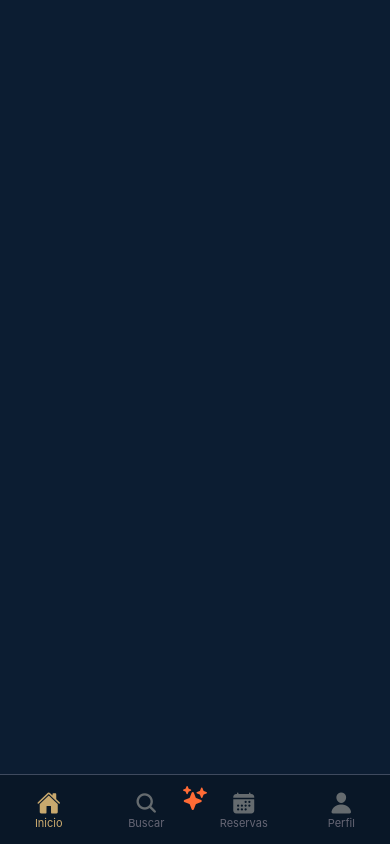
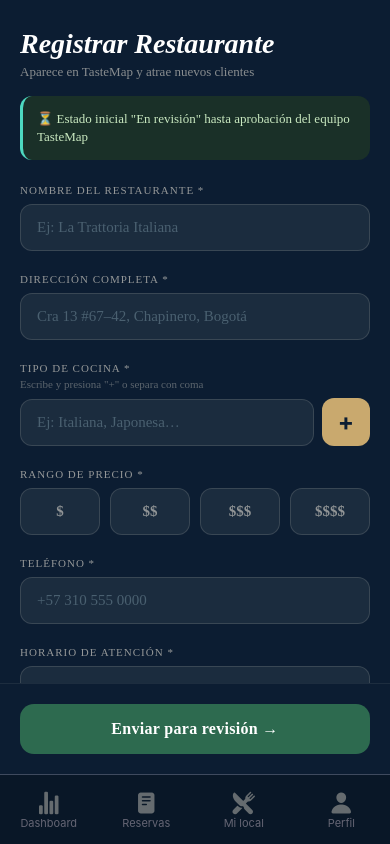
Before and after one commit to ECI-TasteMap/tastemap-mobile, a React Native app: screen / in a window 390 px wide. Built offline with nearby package versions, Linux system fonts and the light colour scheme.

Commit message:
pre-dependencias

```diff
--- a/App.tsx
+++ b/App.tsx
@@ -1,12 +1,14 @@
 import { StatusBar } from 'expo-status-bar';
 import { StyleSheet, View } from 'react-native';
-import BottomNavBar from './src/components/BottomNavBar';
+import RestaurantBottomNavBar from './src/components/RestaurantBottomNavBar';
+import RestaurantNewLocal from './src/screens/RestaurantNewLocal';
 
 export default function App() {
   return (
     <View style={styles.container}>
       <StatusBar style="light" />
-      <BottomNavBar />
+      <RestaurantNewLocal />
+      <RestaurantBottomNavBar />
     </View>
   );
 }
--- a/package.json
+++ b/package.json
@@ -22,6 +22,7 @@
     "expo-secure-store": "~15.0.8",
     "expo-status-bar": "~3.0.9",
     "react": "19.1.0",
+    "react-dom": "19.1.0",
     "react-native": "0.81.5",
     "react-native-gesture-handler": "~2.28.0",
     "react-native-maps": "1.20.1",
```
Also changed, not shown: 1 other file (tests, documents, lock files or other folders).
